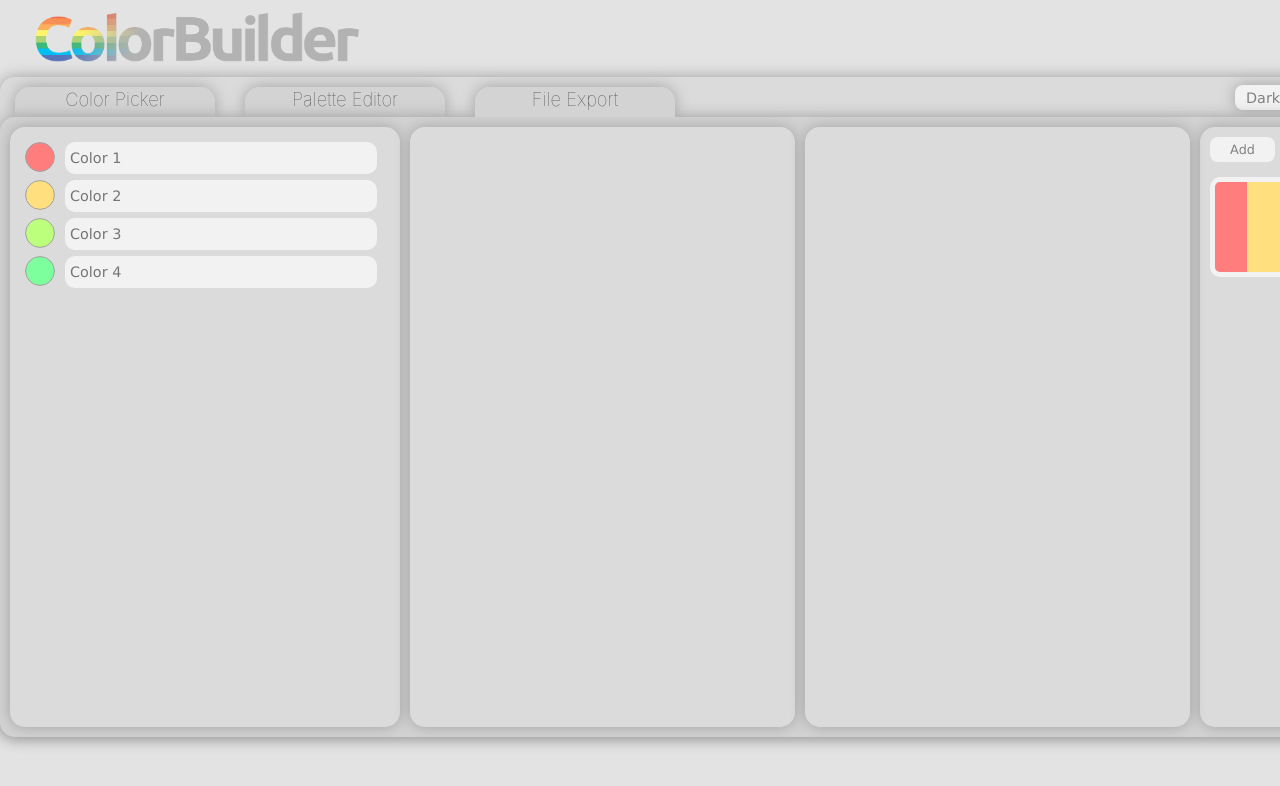
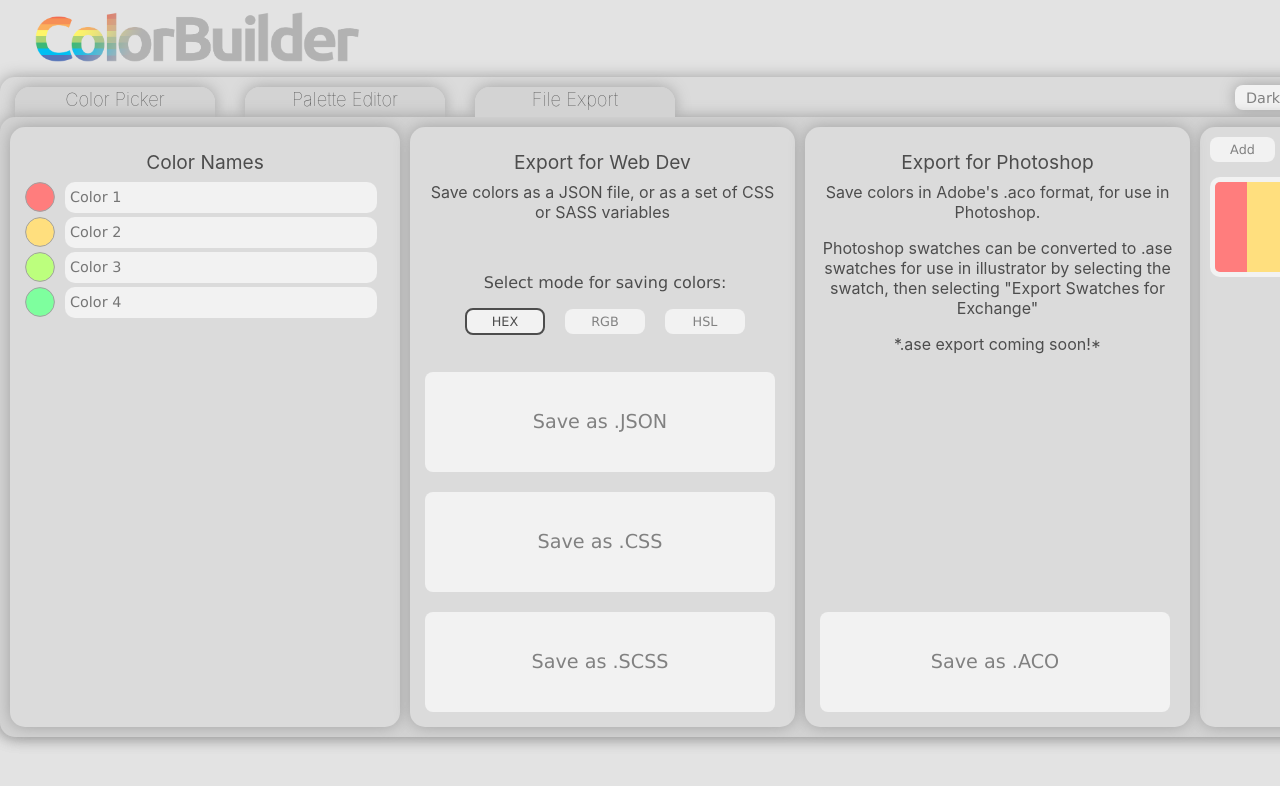
Before and after one commit to ymurenko/color-builder, a React (Create React App) app: page / in a window 1280 px wide. Both pictures are taken after a click on the element "File Export". Shown: the top 786 px of the page. Built offline with nearby package versions, Linux system fonts and the light colour scheme.

Commit message:
implement color export section

```diff
--- a/package.json
+++ b/package.json
@@ -9,6 +9,7 @@
     "@testing-library/user-event": "^7.2.1",
     "bytebuffer": "^5.0.1",
     "copy-to-clipboard": "^3.3.1",
+    "dompurify": "^2.0.15",
     "gh-pages": "^2.2.0",
     "i": "^0.3.6",
     "long": "^4.0.0",
@@ -18,7 +19,8 @@
     "react-dom": "^16.13.0",
     "react-redux": "^7.2.0",
     "react-scripts": "3.4.0",
-    "redux": "^4.0.5"
+    "redux": "^4.0.5",
+    "validator": "^13.1.1"
   },
   "scripts": {
     "start": "react-scripts start",
--- a/src/components/FileExport/ColorNames/ColorNames.js
+++ b/src/components/FileExport/ColorNames/ColorNames.js
@@ -1,4 +1,5 @@
 import React, { useEffect, useState, useRef } from "react";
+import DOMPurify from "dompurify";
 import { connect } from "react-redux";
 import { store } from "../../../redux/reducers/reducers";
 import { copyColor, getColorString } from "../../../util/copy-colors";
@@ -13,8 +14,17 @@ import "./ColorNames.scss";
 const ColorNames_ = (props) => {
   const formContainer = useRef();
 
+  const handleInput = (e, index) => {
+    let cleanInput = DOMPurify.sanitize(e.target.value);
+    props.setColorName({
+      paletteIndex: props.activePalette.index,
+      colorIndex: index,
+      name: cleanInput,
+    })
+  };
+
   const generateColorForm = () => {
-    if(props.activePalette.index > -1 && props.colorNames){
+    if (props.activePalette.index > -1 && props.colorNames) {
       return props.activePalette.palette.map((color, i) => (
         <div className="color-name-block" key={i}>
           <svg height="3.75vh" width="3.75vh">
@@ -32,22 +42,16 @@ const ColorNames_ = (props) => {
             placeholder={
               props.colorNames[i] ? props.colorNames[i] : `Color ${i + 1}`
             }
-            onChange={(e) =>
-              props.setColorName({
-                paletteIndex: props.activePalette.index,
-                colorIndex: i,
-                name: e.target.value,
-              })
-            }
+            onChange={(e) => handleInput(e, i)}
           />
         </div>
-      ))
+      ));
     }
-  }
+  };
 
   useEffect(() => {
-    if(formContainer.current.children.length > 0){
-      for(let i = 0; i < formContainer.current.children.length ; i++)
+    if (formContainer.current.children.length > 0) {
+      for (let i = 0; i < formContainer.current.children.length; i++)
         formContainer.current.children[i].children[1].value = null;
     }
     // eslint-disable-next-line react-hooks/exhaustive-deps
@@ -55,7 +59,11 @@ const ColorNames_ = (props) => {
 
   return (
     <div className={`color-names ui-block ${props.darkMode ? "dark" : ""}`}>
-      <div ref={formContainer} className={`color-names-container ${props.darkMode ? "dark" : ""}`}>
+      <h2 className="export-heading">Color Names</h2>
+      <div
+        ref={formContainer}
+        className={`color-names-container ${props.darkMode ? "dark" : ""}`}
+      >
         {generateColorForm()}
       </div>
     </div>
--- a/src/components/FileExport/ColorNames/ColorNames.scss
+++ b/src/components/FileExport/ColorNames/ColorNames.scss
@@ -16,7 +16,7 @@
       margin-bottom: scale(5);
       text-align: left;
       width: 100%;
-      height: scale(33);
+      height: scale(30);
       input {
         font-size: 0.9rem;
         font-weight: $secondary-font-weight;
@@ -25,7 +25,7 @@
         margin: 0 scale(5) scale(5) scale(10);
         vertical-align: top;
         width: scale(305);
-        height: scale(30);
+        height: scale(29);
         color: #4d4d4d;
         background-color: $color-button;
         border-style: none;
--- a/src/components/FileExport/FileExport.js
+++ b/src/components/FileExport/FileExport.js
@@ -1,22 +1,178 @@
 import React, { useEffect } from "react";
 import "./FileExport.scss";
 import { connect } from "react-redux";
+import { setColorMode } from "../../redux/actions/actions";
 import { saveACO } from "../../util/aco-export";
+import { getColorString } from "../../util/copy-colors";
 import PaletteTracker from "../PaletteTracker/PaletteTracker";
 import ColorNames from "./ColorNames/ColorNames";
 
+const FileExport_ = (props) => {
+  const download = (filename, file) => {
+    let a = document.createElement("a");
+    //must use Uint16Array buffer
+    //application/octet-stream works as a mime type for .aco files
+    a.href = URL.createObjectURL(file);
+    a.download = filename;
+    a.click();
+  };
 
-const FileExport_ = (props) => {
-  useEffect(() => {
-    saveACO(props.colors);
-  }, []);
+  const jsonExport = () => {
+    let colorObj = {};
+    props.activePalette.palette.forEach((color, i) => {
+      let colorString = getColorString(color, props.colorMode);
+      let colorName = props.colorNames[i]
+        ? [props.colorNames[i]]
+        : `Color ${i + 1}`;
+      Object.assign(colorObj, { [colorName]: colorString });
+    });
+    const colorBlob = new Blob([JSON.stringify(colorObj)], {
+      type: "application/json",
+    });
+    return colorBlob;
+  };
+
+  const cssExport = () => {
+    let colorCSS = ":root {\n";
+    props.activePalette.palette.forEach((color, i) => {
+      let colorString = getColorString(color, props.colorMode);
+      let colorName = props.colorNames[i]
+        ? props.colorNames[i]
+        : `Color${i + 1}`;
+        colorCSS = colorCSS.concat(`--${colorName}: ${colorString};\n`);
+    });
+    colorCSS = colorCSS.concat(`}\n`);
+    const colorBlob = new Blob([colorCSS], {
+      type: "text/css",
+    });
+    return colorBlob;
+  };
+
+  const scssExport = () => {
+    let colorSCSS = "";
+    props.activePalette.palette.forEach((color, i) => {
+      let colorString = getColorString(color, props.colorMode);
+      let colorName = props.colorNames[i]
+        ? props.colorNames[i]
+        : `Color${i + 1}`;
+        colorSCSS = colorSCSS.concat(`$${colorName}: ${colorString};\n`);
+    });
+    const colorBlob = new Blob([colorSCSS], {
+      type: "text/x-scss",
+    });
+    return colorBlob;
+  };
 
   return (
     <div className={`file-export-interface ${props.darkMode ? "dark" : ""}`}>
       <div className="file-export-wrapper">
-          <ColorNames/>
-        <div className={`file-export-options ${props.darkMode ? "dark" : ""}`}></div>
-        <div className={`file-export-options ${props.darkMode ? "dark" : ""}`}></div>
+        <ColorNames />
+        <div
+          className={`json-export file-export-options ${
+            props.darkMode ? "dark" : ""
+          }`}
+        >
+          <h2 className="export-heading">Export for Web Dev</h2>
+          <p className="small-label">
+            Save colors as a JSON file, or as a set of CSS or SASS variables
+          </p>
+
+          <div className="save-button-container">
+          <div className="export-color-mode control-container input-container">
+            <p>Select mode for saving colors:</p>
+            <button
+              className={`button editor-button ${
+                props.colorMode === 1 ? "active" : ""
+              } ${props.darkMode ? "dark" : ""}`}
+              type="button"
+              onClick={() => {
+                if (props.colorMode !== 1) {
+                  props.setColorMode(1);
+                }
+              }}
+            >
+              HEX
+            </button>
+            <button
+              className={`button editor-button ${
+                props.colorMode === 2 ? "active" : ""
+              } ${props.darkMode ? "dark" : ""}`}
+              type="button"
+              onClick={() => {
+                if (props.colorMode !== 2) {
+                  props.setColorMode(2);
+                }
+              }}
+            >
+              RGB
+            </button>
+            <button
+              className={`button editor-button ${
+                props.colorMode === 3 ? "active" : ""
+              } ${props.darkMode ? "dark" : ""}`}
+              type="button"
+              onClick={() => {
+                if (props.colorMode !== 3) {
+                  props.setColorMode(3);
+                }
+              }}
+            >
+              HSL
+            </button>
+          </div>
+            <button
+              className={`button save-button ${props.darkMode ? "dark" : ""}`}
+              type="button"
+              onClick={() => download("ColorBuilder.JSON", jsonExport())}
+            >
+              Save as .JSON
+            </button>
+            <button
+              className={`button save-button ${props.darkMode ? "dark" : ""}`}
+              type="button"
+              onClick={() => download("ColorBuilder.css", cssExport())}
+            >
+              Save as .CSS
+            </button>
+            <button
+              className={`button save-button ${props.darkMode ? "dark" : ""}`}
+              type="button"
+              onClick={() => download("ColorBuilder.scss", scssExport())}
+            >
+              Save as .SCSS
+            </button>
+          </div>
+        </div>
+        <div
+          className={`aco-export file-export-options ${
+            props.darkMode ? "dark" : ""
+          }`}
+        >
+          <h2 className="export-heading">Export for Photoshop</h2>
+          <p className="small-label">
+            Save colors in Adobe's .aco format, for use in Photoshop.
+          </p>
+          <p className="small-label">
+            Photoshop swatches can be converted to .ase swatches for use in
+            illustrator by selecting the swatch, then selecting "Export Swatches
+            for Exchange"
+          </p>
+          <p className="small-label">
+            *.ase export coming soon!*
+          </p>
+          <button
+            className={`button save-button ${props.darkMode ? "dark" : ""}`}
+            type="button"
+            onClick={() =>
+              download(
+                "ColorBuilder.aco",
+                saveACO(props.activePalette.palette, props.colorNames)
+              )
+            }
+          >
+            Save as .ACO
+          </button>
+        </div>
       </div>
       <PaletteTracker editor={true} />
     </div>
@@ -27,9 +183,17 @@ function mapStateToProps(state) {
   return {
     darkMode: state.actionReducer.DARK_MODE,
     colors: state.actionReducer.COLORS,
+    colorMode: state.actionReducer.COLOR_MODE,
+    activePalette: state.actionReducer.ACTIVE_PALETTE,
+    colorNames:
+      state.actionReducer.COLOR_NAMES[state.actionReducer.ACTIVE_PALETTE.index],
   };
 }
 
-const FileExport = connect(mapStateToProps)(FileExport_);
+const mapDispatchToProps = {
+  setColorMode,
+};
+
+const FileExport = connect(mapStateToProps, mapDispatchToProps)(FileExport_);
 
 export default FileExport;
--- a/src/components/FileExport/FileExport.scss
+++ b/src/components/FileExport/FileExport.scss
@@ -11,6 +11,12 @@
   background-color: $color-tertiary;
   border-radius: scale(15);
   box-shadow: 0 0 scale(15) 0 #a1a1a1;
+  .export-heading {
+    line-height: 0.5rem;
+    font-size: 1.2rem;
+    font-weight: 400;
+    text-align: center;
+  }
   .file-export-wrapper {
     width: scale(1160);
     display: grid;
@@ -29,6 +35,31 @@
         background-color: $color-secondary-dark;
         box-shadow: $ui-block-shadow-dark;
       }
+      .small-label {
+        text-align: center;
+      }
+      .export-color-mode {
+        height: scale(100);
+        width: scale(350);
+      }
+      .save-button {
+        position: absolute;
+        width: scale(350);
+        height: scale(100);
+        font-size: 1.2rem;
+        bottom: scale(15);
+      }
+      .save-button-container {
+        position: absolute;
+        display: grid;
+        bottom: scale(5);
+        grid-template-rows: 1fr 1fr 1fr 1fr;
+        gap: scale(10);
+        .save-button {
+          position: initial;
+        }
+      }
+
     }
   }
   &.dark {
--- a/src/util/aco-export.js
+++ b/src/util/aco-export.js
@@ -17,17 +17,6 @@ const stringToUTF = (text, stream) => {
   return stream;
 };
 
-//optional download code
-const download = (filename, data) => {
-  let a = document.createElement("a");
-  //must use Uint16Array buffer
-  //application/octet-stream works as a mime type for .aco files
-  let file = new Blob([data.buffer], { type: "application/octet-stream" });
-  a.href = URL.createObjectURL(file);
-  a.download = filename;
-  a.click();
-};
-
 function bigEndian(val) {
   //Adobe based their swatch format on Apple specs
   //which used big-endian data handling
@@ -35,7 +24,7 @@ function bigEndian(val) {
   return ((val & 0xff) << 8) | ((val >> 8) & 0xff);
 }
 
-export const saveACO = (colors) => {
+export const saveACO = (colors, colorNames) => {
   let stream = [];
   //set ACO version (1 or 2)
   stream.push(bigEndian(2));
@@ -53,14 +42,22 @@ export const saveACO = (colors) => {
     //leading 0
     stream.push(bigEndian(0));
     //length of color name string
-    stream.push(bigEndian(7));
-    //color name string as array of UTF-16 int16s
-    stream = stringToUTF(`color${i}`, stream);
+    if (colorNames[i]){
+      stream.push(bigEndian(colorNames[i].length + 1));
+      //color name string as array of UTF-16 int16s
+      stream = stringToUTF(colorNames[i], stream);
+    } else {
+      let defaultName = `Color ${i+1}`
+      stream.push(bigEndian(defaultName.length + 1));
+      //color name string as array of UTF-16 int16s
+      stream = stringToUTF(defaultName, stream);
+    }
     //trailing 0
     stream.push(bigEndian(0));
   });
   //convert the stream to a Uint16Array
   let streamInt16 = new Uint16Array(stream);
   //download("colorbuilder.aco", Uint16);
-  return streamInt16
+  let blob = new Blob([streamInt16.buffer], { type: "application/octet-stream" });
+  return blob
 };
```
Also changed, not shown: todo.txt, 1 other file (tests, documents, lock files or other folders).
